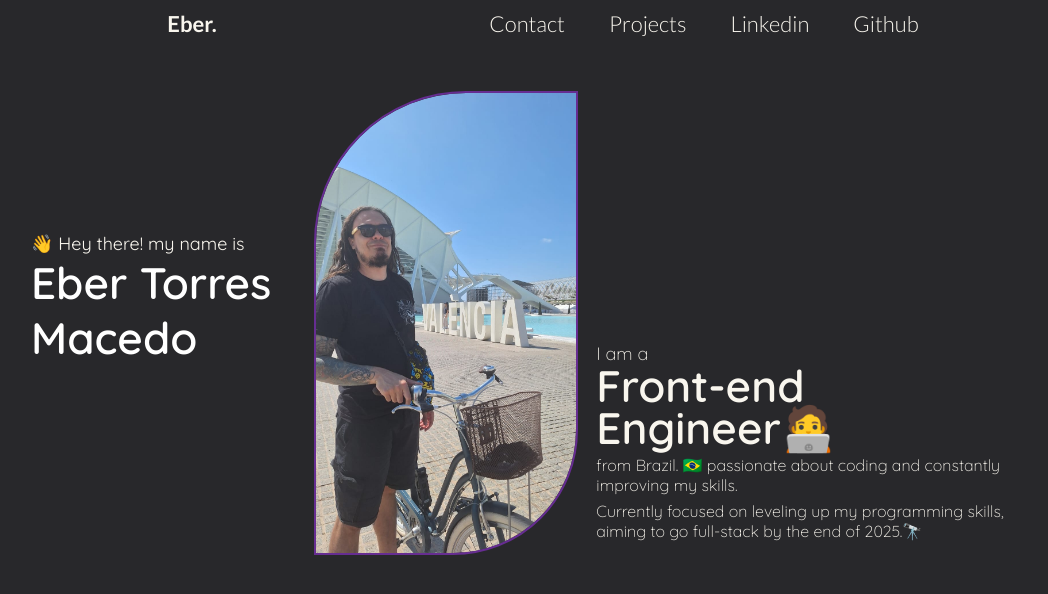
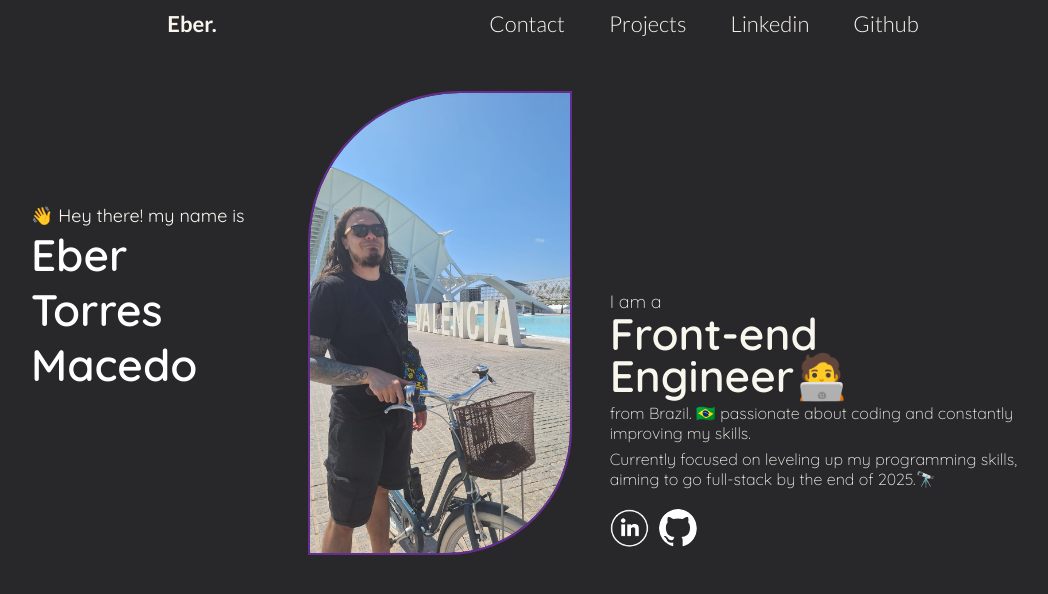
Before and after one commit to ebertm777/epic-profile-site, a Next.js app: page / in a window 1280 px wide. Shown: the top 594 px of the page, without its empty margins (97-1145 px from the left). Built offline with nearby package versions, Linux system fonts and the light colour scheme.

Commit message:
fixed social icons

```diff
--- a/app/Components/Bio/Bio.jsx
+++ b/app/Components/Bio/Bio.jsx
@@ -20,6 +20,10 @@ export default function Bio() {
           Currently focused on leveling up my programming skills, aiming to go
           full-stack by the end of 2025.🔭
         </h3>
+        <S.Icons>
+          <S.LinkedinIcon />
+          <S.GithubIcon />
+        </S.Icons>
       </S.BioPresentation>
     </S.Container>
   );
--- a/app/Components/Bio/styles.js
+++ b/app/Components/Bio/styles.js
@@ -16,7 +16,7 @@ export const BioPresentation = styled.div`
     font-weight: 100;
     color: #f9f6ee;
     font-size: 18px;
-    margin: 60% 0px 0px 20px;
+    margin: 50% 0px 0px 40px;
   }
 
   h2 {
@@ -25,7 +25,7 @@ export const BioPresentation = styled.div`
     color: #f9f6ee;
     font-size: 44px;
     margin-left: 16px;
-    margin: 0px 0px 0px 20px;
+    margin: 0px 0px 0px 40px;
     width: 300px;
     line-height: 42px;
   }
@@ -36,7 +36,7 @@ export const BioPresentation = styled.div`
     color: #f9f6ee;
     font-size: 16px;
     margin-left: 16px;
-    margin: 6px 0px 0px 20px;
+    margin: 6px 0px 0px 40px;
     max-width: 500px;
   }
 `;
@@ -79,3 +79,36 @@ export const ProfilePic = styled.img.attrs({
     outline: 8px solid #662d91;
   }
 `;
+
+export const Icons = styled.div`
+  display: flex;
+  flex-direction: row;
+  margin: 20px 0px 0px 40px;
+`;
+
+export const GithubIcon = styled.img.attrs({
+  src: "/github.svg",
+})`
+  width: 38px;
+  height: 38px;
+  border-radius: 50%;
+  transition: all 100ms ease;
+  margin-left: 10px;
+
+  &:hover {
+    outline: 4px solid #662d91;
+  }
+`;
+
+export const LinkedinIcon = styled.img.attrs({
+  src: "/linkedin.png",
+})`
+  width: 39px;
+  height: 39px;
+  border-radius: 50%;
+  transition: all 100ms ease;
+
+  &:hover {
+    outline: 4px solid #662d91;
+  }
+`;
```
Also changed, not shown: app/Main/styles.js (+0 -17 lines), public/github.svg (added), public/linkedin.png (added).
